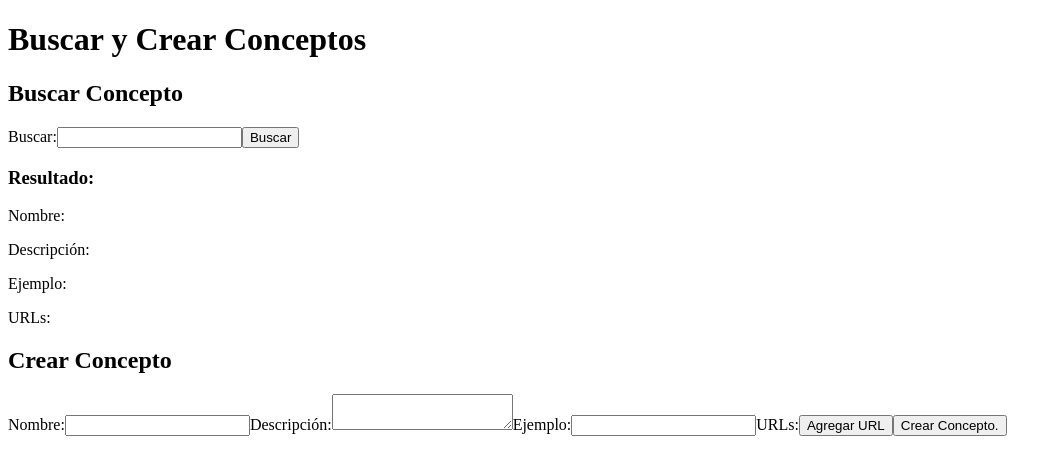
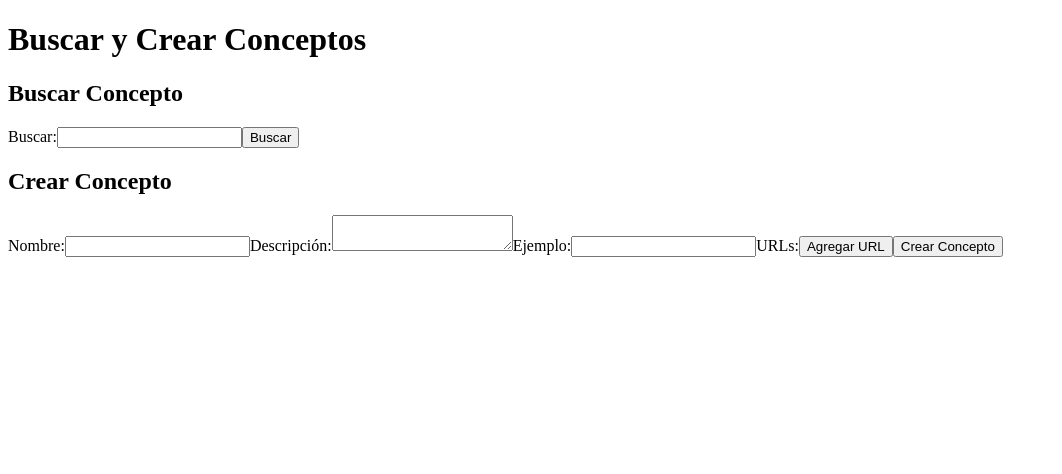
Before and after one commit to Valenithub/Fetchy, a React (Vite) app in the folder fetchy-app/: page / in a window 1280 px wide. Shown: the top 474 px of the page, without its empty margins (0-1062 px from the left). Built offline with nearby package versions, Linux system fonts and the light colour scheme.

Commit message:
Pre alpha 3.1 (Filtro automatico)

```diff
--- a/fetchy-app/src/App.jsx
+++ b/fetchy-app/src/App.jsx
@@ -3,6 +3,7 @@ import React, { useState, useEffect } from "react";
 function App() {
   const [busqueda, setBusqueda] = useState('');
   const [resultado, setResultado] = useState(null);
+  const [conceptosCoincidentes, setConceptosCoincidentes] = useState([]);
   const [nuevoConcepto, setNuevoConcepto] = useState({
     nombre: '',
     descripcion: '',
@@ -25,15 +26,29 @@ function App() {
     return conceptoEncontrado || { nombre: '', descripcion: '', ejemplo: '', urls: [] };
   };
 
-  const crearConcepto = (nombre, descripcion, ejemplo, urls) => {
-      const nuevoConcepto = { nombre, descripcion, ejemplo, urls };
+  const buscarCoincidencias = (termino) => {
     const conceptosGuardados = JSON.parse(localStorage.getItem('conceptos')) || [];
-      conceptosGuardados.push(nuevoConcepto);
-      localStorage.setItem('conceptos', JSON.stringify(conceptosGuardados));
+    const coincidencias = conceptosGuardados.filter(concepto => {
+      const nombreLowerCase = concepto.nombre.toLowerCase();
+      const terminoLowerCase = termino.toLowerCase();
+      return nombreLowerCase.includes(terminoLowerCase);
+    });
+    const coincidenciasOrdenadas = coincidencias.sort((a, b) => {
+      const aIndex = a.nombre.toLowerCase().indexOf(termino.toLowerCase());
+      const bIndex = b.nombre.toLowerCase().indexOf(termino.toLowerCase());
+      return aIndex - bIndex;
+    });
+    setConceptosCoincidentes(coincidenciasOrdenadas);
   };
 
   const handleChange = (event) => {
-      setBusqueda(event.target.value);
+    const nuevoTermino = event.target.value;
+    setBusqueda(nuevoTermino);
+    if (nuevoTermino.length > 0) {
+      buscarCoincidencias(nuevoTermino);
+    } else {
+      setConceptosCoincidentes([]);
+    }
   };
 
   const handleSubmit = (event) => {
@@ -78,6 +93,17 @@ function App() {
     });
   };
 
+  const crearConcepto = (nombre, descripcion, ejemplo, urls) => {
+    const nuevoConcepto = { nombre, descripcion, ejemplo, urls };
+    const conceptosGuardados = JSON.parse(localStorage.getItem('conceptos')) || [];
+    conceptosGuardados.push(nuevoConcepto);
+    localStorage.setItem('conceptos', JSON.stringify(conceptosGuardados));
+  };
+
+  const mostrarInfoJSON = (concepto) => {
+    alert(JSON.stringify(concepto, null, 2));
+  };
+
   return (
     <div>
       <h1>Buscar y Crear Conceptos</h1>
@@ -90,21 +116,16 @@ function App() {
           </label>
           <button type="submit">Buscar</button>
         </form>
-              {resultado ? (
+        {conceptosCoincidentes.length > 0 && (
           <div>
-                      <h3>Resultado:</h3>
-                      <p>Nombre: {resultado.nombre}</p>
-                      <p>Descripción: {resultado.descripcion}</p>
-                      <p>Ejemplo: {resultado.ejemplo}</p>
-                      <p>URLs:</p>
+            <h3>Resultados:</h3>
             <ul>
-                      {resultado && resultado.urls && resultado.urls.map((url, index) => (
-    <li key={index}>{url}</li>
+              {conceptosCoincidentes.map((concepto, index) => (
+                <li key={index} onClick={() => mostrarInfoJSON(concepto)}>{concepto.nombre}</li>
               ))}
-
             </ul>
           </div>
-              ) : null}
+        )}
       </div>
       <div>
         <h2>Crear Concepto</h2>
@@ -134,7 +155,7 @@ function App() {
             ))}
             <button type="button" onClick={handleAddUrl}>Agregar URL</button>
           </label>
-                  <button type="submit">Crear Concepto.</button>
+          <button type="submit">Crear Concepto</button>
         </form>
       </div>
     </div>
```
Lines whose indentation alone changed are shown as unchanged.
